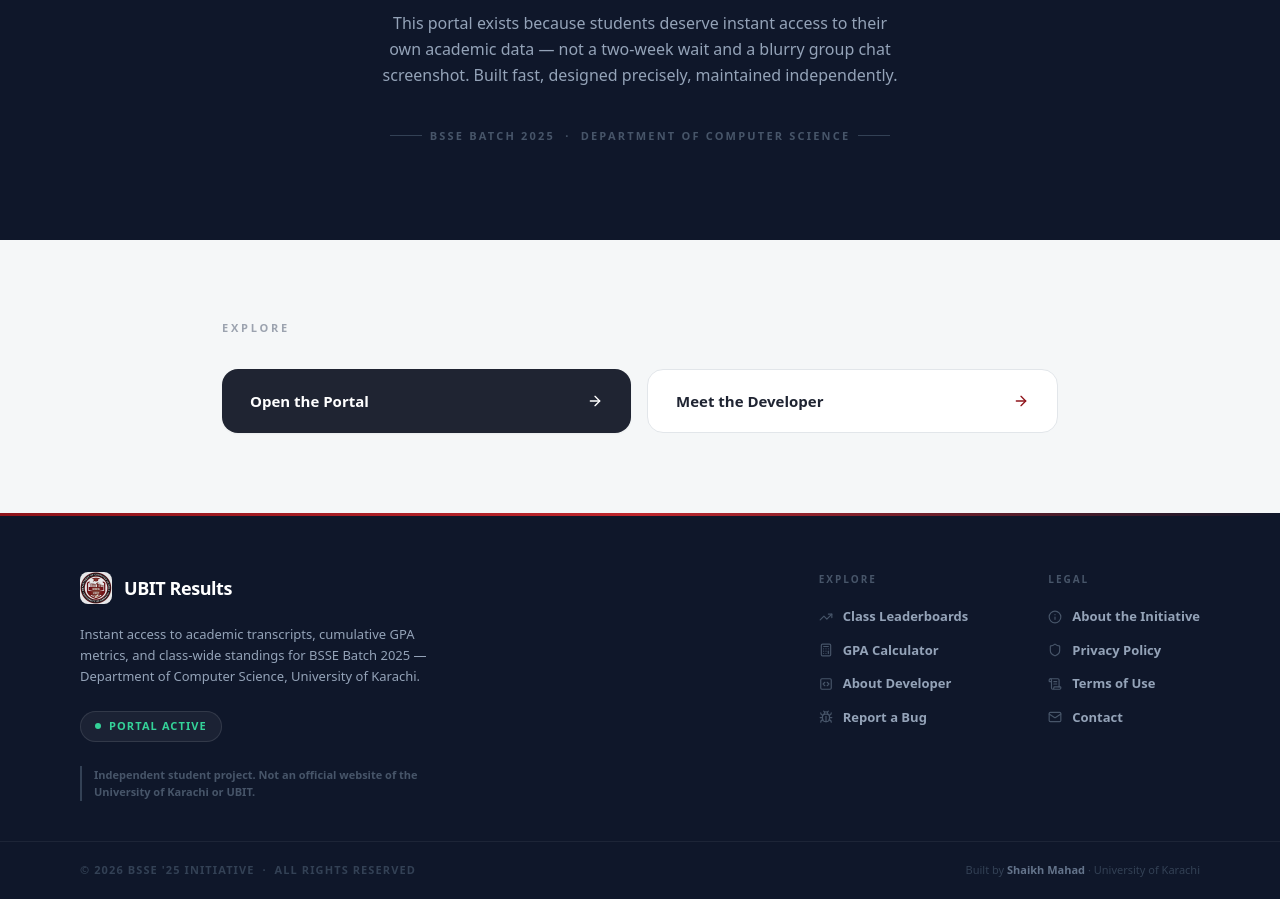
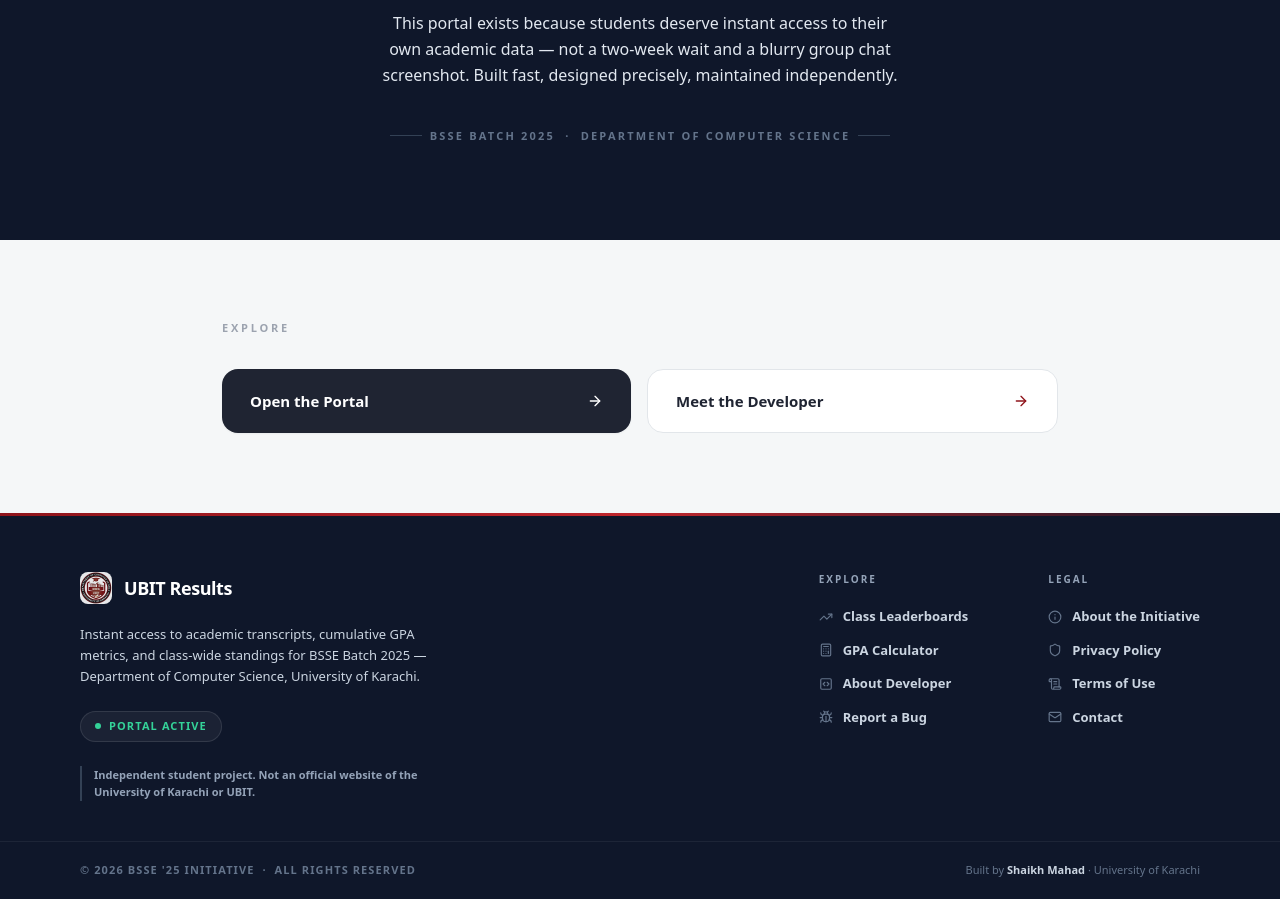
Before and after one commit to codewithmahad/ubit-semester-result-dashboard, a Next.js app: page /about in a window 1280 px wide. Shown: the part 1620-2519 px from the top of the page. Built offline with nearby package versions, Linux system fonts and the light colour scheme.

Commit message:
feat: add developer, profile, and about pages with a shared footer component

```diff
--- a/src/app/about/page.tsx
+++ b/src/app/about/page.tsx
@@ -148,12 +148,12 @@
               &ldquo;University tooling shouldn&apos;t feel like navigating a
               bureaucracy.&rdquo;
             </blockquote>
-            <p className="text-[14px] md:text-[16px] text-slate-400 font-medium leading-relaxed max-w-[520px] mx-auto">
+            <p className="text-[14px] md:text-[16px] text-slate-200 font-medium leading-relaxed max-w-[520px] mx-auto">
               This portal exists because students deserve instant access to their
               own academic data — not a two-week wait and a blurry group chat screenshot.
               Built fast, designed precisely, maintained independently.
             </p>
-            <div className="mt-10 inline-flex items-center gap-2 text-[11px] font-black uppercase tracking-[0.2em] text-slate-600">
+            <div className="mt-10 inline-flex items-center gap-2 text-[11px] font-black uppercase tracking-[0.2em] text-slate-500">
               <span className="w-8 h-px bg-slate-700" />
               BSSE Batch 2025 &nbsp;·&nbsp; Department of Computer Science
               <span className="w-8 h-px bg-slate-700" />
--- a/src/app/developer/page.tsx
+++ b/src/app/developer/page.tsx
@@ -60,7 +60,7 @@
                 <h1 className="text-[22px] font-black text-white tracking-tight leading-tight mb-1">
                   Shaikh Mahad
                 </h1>
-                <p className="text-[12px] font-mono text-slate-500 mb-4">
+                <p className="text-[12px] font-mono text-slate-400 mb-4">
                   @codewithmahad
                 </p>
 
@@ -70,7 +70,7 @@
                     "BSSE Batch 2025",
                     "University of Karachi",
                   ].map(line => (
-                    <p key={line} className="text-[12px] font-semibold text-slate-500">
+                    <p key={line} className="text-[12px] font-semibold text-slate-400">
                       {line}
                     </p>
                   ))}
@@ -111,10 +111,10 @@
                     {...(external ? { target: "_blank", rel: "noopener noreferrer" } : {})}
                     className="group flex items-center gap-2.5 px-3 py-2.5 rounded-xl hover:bg-white/[0.06] transition-colors"
                   >
-                    <span className="text-slate-600 group-hover:text-slate-400 transition-colors shrink-0">
+                    <span className="text-slate-400 group-hover:text-slate-200 transition-colors shrink-0">
                       {icon}
                     </span>
-                    <span className="text-[11px] font-mono text-slate-500 group-hover:text-slate-300 transition-colors truncate">
+                    <span className="text-[11px] font-mono text-slate-300 group-hover:text-white transition-colors truncate">
                       {label}
                     </span>
                   </a>
--- a/src/components/footer.tsx
+++ b/src/components/footer.tsx
@@ -42,7 +42,7 @@
             </div>
 
             {/* Tagline */}
-            <p className="text-[13px] text-slate-400 font-medium leading-relaxed mb-6">
+            <p className="text-[13px] text-slate-300 font-medium leading-relaxed mb-6">
               Instant access to academic transcripts, cumulative GPA metrics,
               and class-wide standings for BSSE Batch 2025 — Department of Computer Science,
               University of Karachi.
@@ -57,7 +57,7 @@
             </div>
 
             {/* Disclaimer */}
-            <p className="text-[11px] text-slate-600 font-semibold leading-relaxed border-l-2 border-slate-700 pl-3">
+            <p className="text-[11px] text-slate-400 font-semibold leading-relaxed border-l-2 border-slate-700 pl-3">
               Independent student project. Not an official website of the
               University of Karachi or UBIT.
             </p>
@@ -65,7 +65,7 @@
 
           {/* ─ Explore column ───────────────────────────────── */}
           <div>
-            <p className="text-[10px] font-black uppercase tracking-[0.2em] text-slate-600 mb-5">
+            <p className="text-[10px] font-black uppercase tracking-[0.2em] text-slate-400 mb-5">
               Explore
             </p>
             <ul className="space-y-3.5">
@@ -73,9 +73,9 @@
                 <li key={href}>
                   <Link
                     href={href}
-                    className="group flex items-center gap-2.5 text-[13px] font-semibold text-slate-400 hover:text-white transition-colors"
+                    className="group flex items-center gap-2.5 text-[13px] font-semibold text-slate-300 hover:text-white transition-colors"
                   >
-                    <Icon className="w-3.5 h-3.5 text-slate-600 group-hover:text-[#8F141B] transition-colors shrink-0" />
+                    <Icon className="w-3.5 h-3.5 text-slate-500 group-hover:text-[#8F141B] transition-colors shrink-0" />
                     {label}
                   </Link>
                 </li>
@@ -83,9 +83,9 @@
               <li>
                 <a
                   href="mailto:codewithmahad@gmail.com?subject=UBIT%20Portal%20Bug%20Report"
-                  className="group flex items-center gap-2.5 text-[13px] font-semibold text-slate-400 hover:text-white transition-colors"
+                  className="group flex items-center gap-2.5 text-[13px] font-semibold text-slate-300 hover:text-white transition-colors"
                 >
-                  <Bug className="w-3.5 h-3.5 text-slate-600 group-hover:text-[#8F141B] transition-colors shrink-0" />
+                  <Bug className="w-3.5 h-3.5 text-slate-500 group-hover:text-[#8F141B] transition-colors shrink-0" />
                   Report a Bug
                 </a>
               </li>
@@ -94,7 +94,7 @@
 
           {/* ─ Legal column ─────────────────────────────────── */}
           <div>
-            <p className="text-[10px] font-black uppercase tracking-[0.2em] text-slate-600 mb-5">
+            <p className="text-[10px] font-black uppercase tracking-[0.2em] text-slate-400 mb-5">
               Legal
             </p>
             <ul className="space-y-3.5">
@@ -102,9 +102,9 @@
                 <li key={href}>
                   <Link
                     href={href}
-                    className="group flex items-center gap-2.5 text-[13px] font-semibold text-slate-400 hover:text-white transition-colors"
+                    className="group flex items-center gap-2.5 text-[13px] font-semibold text-slate-300 hover:text-white transition-colors"
                   >
-                    <Icon className="w-3.5 h-3.5 text-slate-600 group-hover:text-[#8F141B] transition-colors shrink-0" />
+                    <Icon className="w-3.5 h-3.5 text-slate-500 group-hover:text-[#8F141B] transition-colors shrink-0" />
                     {label}
                   </Link>
                 </li>
@@ -112,9 +112,9 @@
               <li>
                 <a
                   href="mailto:codewithmahad@gmail.com"
-                  className="group flex items-center gap-2.5 text-[13px] font-semibold text-slate-400 hover:text-white transition-colors"
+                  className="group flex items-center gap-2.5 text-[13px] font-semibold text-slate-300 hover:text-white transition-colors"
                 >
-                  <Mail className="w-3.5 h-3.5 text-slate-600 group-hover:text-[#8F141B] transition-colors shrink-0" />
+                  <Mail className="w-3.5 h-3.5 text-slate-500 group-hover:text-[#8F141B] transition-colors shrink-0" />
                   Contact
                 </a>
               </li>
@@ -127,16 +127,16 @@
       {/* ── Bottom bar ───────────────────────────────────────── */}
       <div className="border-t border-white/[0.06]">
         <div className="max-w-[1200px] mx-auto px-6 md:px-10 py-5 flex flex-col sm:flex-row items-center justify-between gap-3">
-          <p className="text-[11px] font-bold text-slate-700 uppercase tracking-widest text-center sm:text-left">
+          <p className="text-[11px] font-bold text-slate-500 uppercase tracking-widest text-center sm:text-left">
             &copy; {new Date().getFullYear()} BSSE &apos;25 Initiative &nbsp;·&nbsp; All rights reserved
           </p>
-          <p className="text-[11px] font-medium text-slate-700 text-center sm:text-right">
+          <p className="text-[11px] font-medium text-slate-500 text-center sm:text-right">
             Built by{" "}
             <a
               href="https://shaikhmahad.vercel.app/"
               target="_blank"
               rel="noopener noreferrer"
-              className="font-bold text-slate-500 hover:text-white transition-colors"
+              className="font-bold text-slate-300 hover:text-white transition-colors"
             >
               Shaikh Mahad
             </a>
```
Also changed, not shown: src/app/profile/page.tsx (+10 -10 lines).
